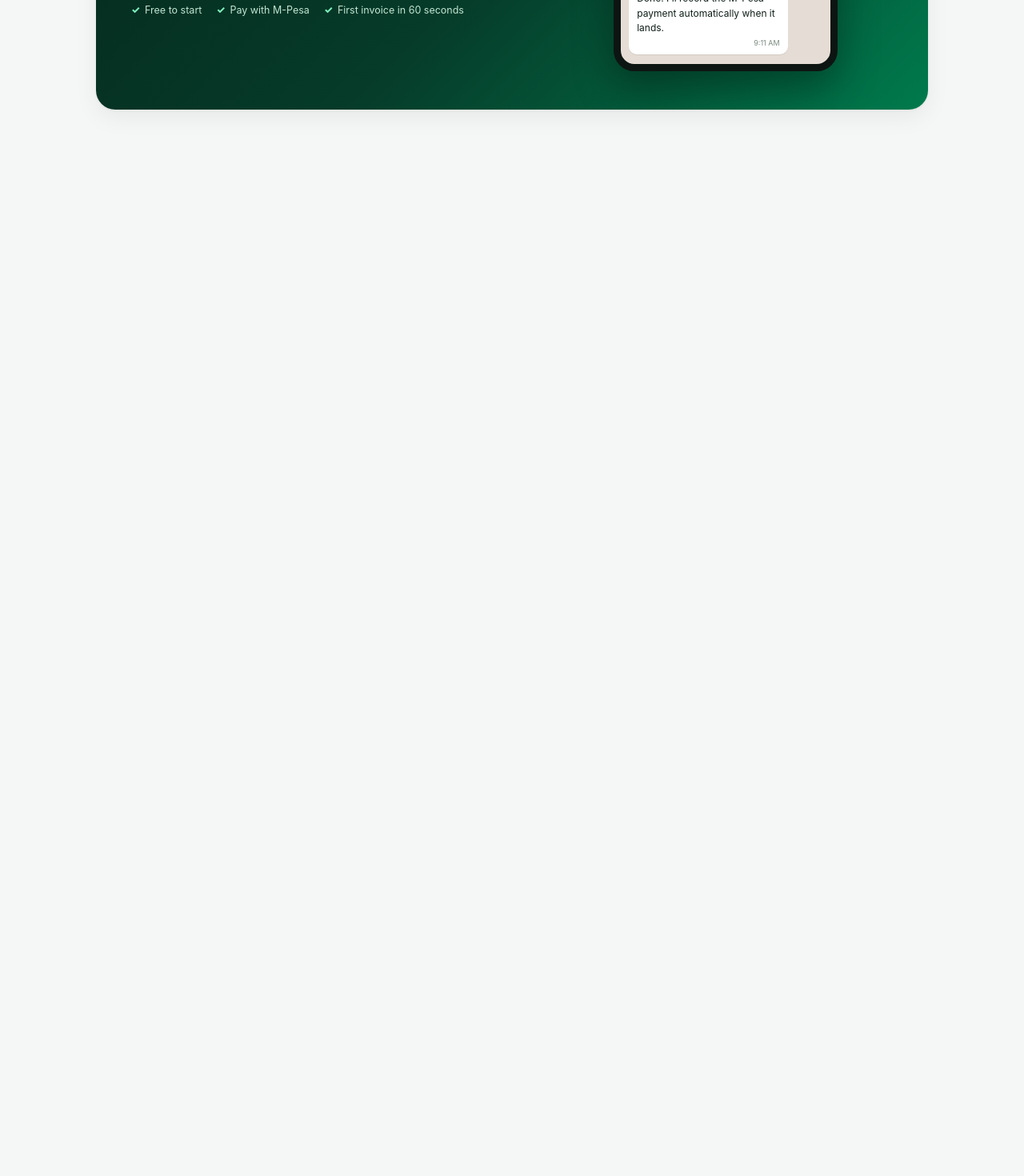
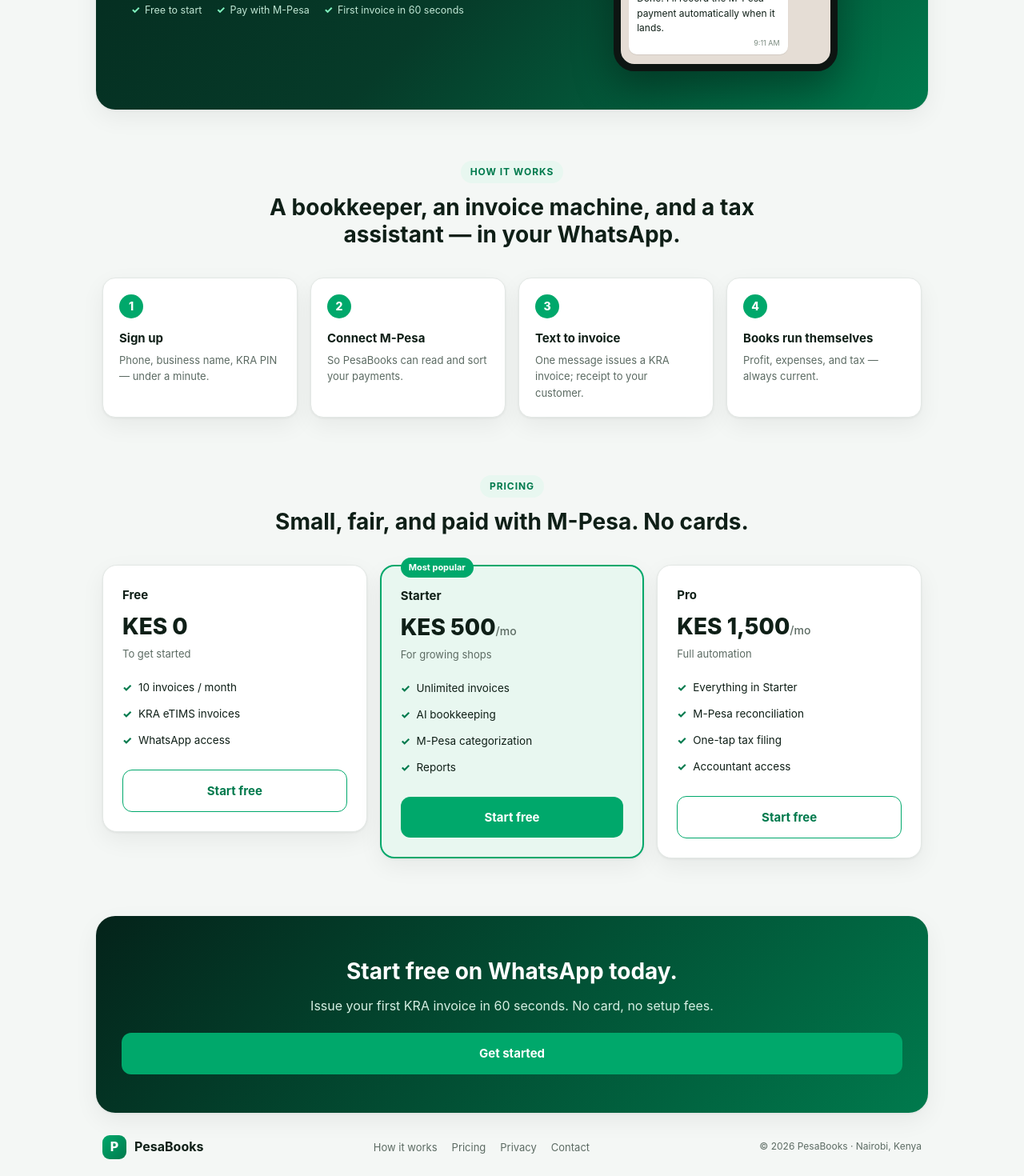
Before and after one commit to moselanto/pesabooks, a Next.js app: page / in a window 1280 px wide. Shown: the part 480-1950 px from the top of the page at 80% size. Before the commit the page ends 800 px from the top, so only its background shows below. Built offline with nearby package versions, Linux system fonts and the light colour scheme.

Commit message:
Wire full landing page: how-it-works, pricing, footer
- Add HowItWorks (4-step), Pricing (Free/Starter/Pro), and Footer components
- Compose them below the hero in app/page.tsx
- Extend globals.css with section, steps, pricing, and footer styles

```diff
--- /dev/null
+++ b/app/_components/Footer.tsx
@@ -0,0 +1,24 @@
+export default function Footer() {
+  return (
+    <footer className="footer" id="start">
+      <div className="footer-cta">
+        <h2>Start free on WhatsApp today.</h2>
+        <p>Issue your first KRA invoice in 60 seconds. No card, no setup fees.</p>
+        <a className="btn btn-solid" href="#">Get started</a>
+      </div>
+      <div className="footer-base">
+        <div className="footer-brand">
+          <div className="footer-mark">P</div>
+          <b>PesaBooks</b>
+        </div>
+        <nav className="footer-nav">
+          <a href="#how">How it works</a>
+          <a href="#pricing">Pricing</a>
+          <a href="#">Privacy</a>
+          <a href="#">Contact</a>
+        </nav>
+        <div className="footer-copy">© {new Date().getFullYear()} PesaBooks · Nairobi, Kenya</div>
+      </div>
+    </footer>
+  );
+}
--- /dev/null
+++ b/app/_components/HowItWorks.tsx
@@ -0,0 +1,26 @@
+const STEPS = [
+  { n: 1, t: 'Sign up', d: 'Phone, business name, KRA PIN — under a minute.' },
+  { n: 2, t: 'Connect M-Pesa', d: 'So PesaBooks can read and sort your payments.' },
+  { n: 3, t: 'Text to invoice', d: 'One message issues a KRA invoice; receipt to your customer.' },
+  { n: 4, t: 'Books run themselves', d: 'Profit, expenses, and tax — always current.' },
+];
+
+export default function HowItWorks() {
+  return (
+    <section className="section" id="how">
+      <div className="section-head">
+        <span className="eyebrow">How it works</span>
+        <h2>A bookkeeper, an invoice machine, and a tax assistant — in your WhatsApp.</h2>
+      </div>
+      <div className="steps">
+        {STEPS.map((s) => (
+          <div className="step" key={s.n}>
+            <div className="step-num">{s.n}</div>
+            <b>{s.t}</b>
+            <p>{s.d}</p>
+          </div>
+        ))}
+      </div>
+    </section>
+  );
+}
--- /dev/null
+++ b/app/_components/Pricing.tsx
@@ -0,0 +1,59 @@
+const TIERS = [
+  {
+    name: 'Free',
+    price: 'KES 0',
+    note: 'To get started',
+    features: ['10 invoices / month', 'KRA eTIMS invoices', 'WhatsApp access'],
+    hot: false,
+  },
+  {
+    name: 'Starter',
+    price: 'KES 500',
+    per: '/mo',
+    note: 'For growing shops',
+    features: ['Unlimited invoices', 'AI bookkeeping', 'M-Pesa categorization', 'Reports'],
+    hot: true,
+  },
+  {
+    name: 'Pro',
+    price: 'KES 1,500',
+    per: '/mo',
+    note: 'Full automation',
+    features: ['Everything in Starter', 'M-Pesa reconciliation', 'One-tap tax filing', 'Accountant access'],
+    hot: false,
+  },
+];
+
+export default function Pricing() {
+  return (
+    <section className="section" id="pricing">
+      <div className="section-head">
+        <span className="eyebrow">Pricing</span>
+        <h2>Small, fair, and paid with M-Pesa. No cards.</h2>
+      </div>
+      <div className="tiers">
+        {TIERS.map((t) => (
+          <div className={`tier${t.hot ? ' hot' : ''}`} key={t.name}>
+            {t.hot && <span className="tier-badge">Most popular</span>}
+            <b className="tier-name">{t.name}</b>
+            <div className="tier-price">
+              {t.price}
+              {t.per && <span className="tier-per">{t.per}</span>}
+            </div>
+            <div className="tier-note">{t.note}</div>
+            <ul className="tier-features">
+              {t.features.map((f) => (
+                <li key={f}>
+                  <span className="tick">✓</span> {f}
+                </li>
+              ))}
+            </ul>
+            <a className={`btn ${t.hot ? 'btn-solid' : 'btn-outline'}`} href="#start">
+              Start free
+            </a>
+          </div>
+        ))}
+      </div>
+    </section>
+  );
+}
--- a/app/globals.css
+++ b/app/globals.css
@@ -278,3 +278,246 @@
   padding: 5px 9px;
   border-radius: 13px;
 }
+
+/* ---------- SECTIONS ---------- */
+.section {
+  padding: 64px 8px 8px;
+}
+
+.section-head {
+  max-width: 640px;
+  margin: 0 auto 36px;
+  text-align: center;
+}
+
+.eyebrow {
+  display: inline-block;
+  font-size: 12px;
+  font-weight: 700;
+  letter-spacing: 0.08em;
+  text-transform: uppercase;
+  color: var(--green-dark);
+  background: var(--green-50);
+  padding: 5px 12px;
+  border-radius: 999px;
+  margin-bottom: 14px;
+}
+
+.section-head h2 {
+  font-size: 28px;
+  line-height: 1.2;
+  margin: 0;
+}
+
+/* ---------- HOW IT WORKS ---------- */
+.steps {
+  display: grid;
+  grid-template-columns: repeat(4, 1fr);
+  gap: 16px;
+}
+
+@media (max-width: 760px) {
+  .steps {
+    grid-template-columns: 1fr 1fr;
+  }
+}
+
+.step {
+  background: #fff;
+  border: 1px solid var(--line);
+  border-radius: 16px;
+  padding: 20px;
+  box-shadow: var(--shadow);
+}
+
+.step-num {
+  width: 30px;
+  height: 30px;
+  border-radius: 50%;
+  background: var(--green);
+  color: #fff;
+  font-weight: 800;
+  font-size: 14px;
+  display: flex;
+  align-items: center;
+  justify-content: center;
+  margin-bottom: 12px;
+}
+
+.step b {
+  font-size: 15px;
+}
+
+.step p {
+  font-size: 13px;
+  color: var(--muted);
+  margin: 6px 0 0;
+}
+
+/* ---------- PRICING ---------- */
+.tiers {
+  display: grid;
+  grid-template-columns: repeat(3, 1fr);
+  gap: 16px;
+  align-items: start;
+}
+
+@media (max-width: 760px) {
+  .tiers {
+    grid-template-columns: 1fr;
+  }
+}
+
+.tier {
+  background: #fff;
+  border: 1px solid var(--line);
+  border-radius: 18px;
+  padding: 24px;
+  box-shadow: var(--shadow);
+  position: relative;
+}
+
+.tier.hot {
+  border: 2px solid var(--green);
+  background: var(--green-50);
+}
+
+.tier-badge {
+  position: absolute;
+  top: -11px;
+  left: 24px;
+  background: var(--green);
+  color: #fff;
+  font-size: 11px;
+  font-weight: 700;
+  padding: 4px 10px;
+  border-radius: 999px;
+}
+
+.tier-name {
+  font-size: 15px;
+}
+
+.tier-price {
+  font-size: 28px;
+  font-weight: 800;
+  margin: 6px 0 2px;
+}
+
+.tier-per {
+  font-size: 14px;
+  font-weight: 500;
+  color: var(--muted);
+}
+
+.tier-note {
+  font-size: 13px;
+  color: var(--muted);
+  margin-bottom: 16px;
+}
+
+.tier-features {
+  list-style: none;
+  margin: 0 0 20px;
+  padding: 0;
+  font-size: 13.5px;
+}
+
+.tier-features li {
+  display: flex;
+  align-items: center;
+  gap: 8px;
+  padding: 6px 0;
+}
+
+.tier-features .tick {
+  color: var(--green-dark);
+  font-weight: 800;
+}
+
+.btn-solid {
+  background: var(--green);
+  color: #fff;
+  width: 100%;
+  text-align: center;
+}
+
+.btn-outline {
+  background: #fff;
+  color: var(--green-dark);
+  border: 1px solid var(--green);
+  width: 100%;
+  text-align: center;
+}
+
+/* ---------- FOOTER ---------- */
+.footer {
+  margin-top: 64px;
+}
+
+.footer-cta {
+  background: linear-gradient(135deg, #04231a, var(--green-dark));
+  border-radius: 24px;
+  padding: 48px 32px;
+  text-align: center;
+  color: #fff;
+  box-shadow: var(--shadow);
+}
+
+.footer-cta h2 {
+  font-size: 28px;
+  margin: 0 0 8px;
+}
+
+.footer-cta p {
+  color: #d6efe3;
+  margin: 0 0 22px;
+}
+
+.footer-base {
+  display: flex;
+  align-items: center;
+  justify-content: space-between;
+  flex-wrap: wrap;
+  gap: 14px;
+  padding: 28px 8px 8px;
+}
+
+.footer-brand {
+  display: flex;
+  align-items: center;
+  gap: 10px;
+}
+
+.footer-mark {
+  width: 30px;
+  height: 30px;
+  border-radius: 9px;
+  background: linear-gradient(135deg, var(--green), var(--green-dark));
+  color: #fff;
+  display: flex;
+  align-items: center;
+  justify-content: center;
+  font-weight: 800;
+}
+
+.footer-nav {
+  display: flex;
+  gap: 18px;
+  flex-wrap: wrap;
+}
+
+.footer-nav a {
+  font-size: 13px;
+  color: var(--muted);
+  text-decoration: none;
+}
+
+.footer-nav a:hover {
+  color: var(--green-dark);
+}
+
+.footer-copy {
+  font-size: 12px;
+  color: var(--muted);
+}
--- a/app/page.tsx
+++ b/app/page.tsx
@@ -1,9 +1,15 @@
 import Hero from './_components/Hero';
+import HowItWorks from './_components/HowItWorks';
+import Pricing from './_components/Pricing';
+import Footer from './_components/Footer';
 
 export default function Home() {
   return (
     <main>
       <Hero />
+      <HowItWorks />
+      <Pricing />
+      <Footer />
     </main>
   );
 }
```
